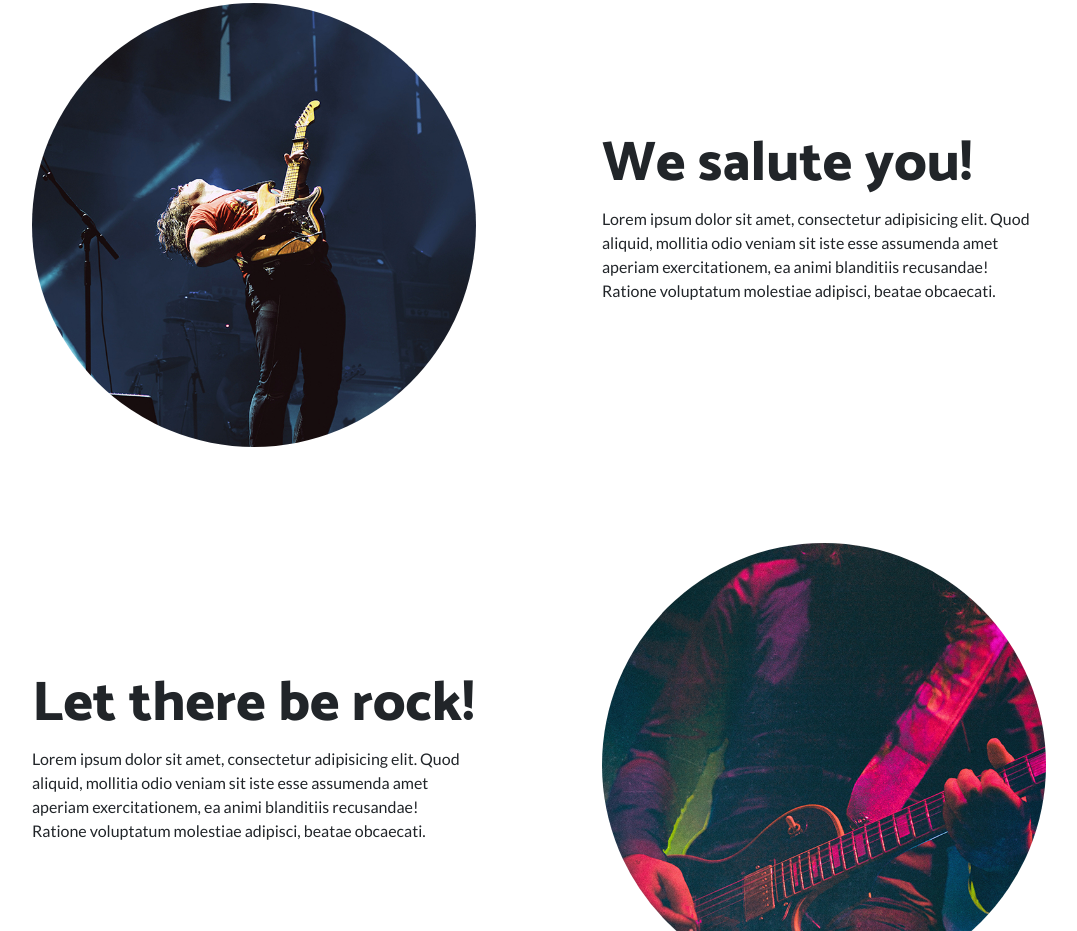
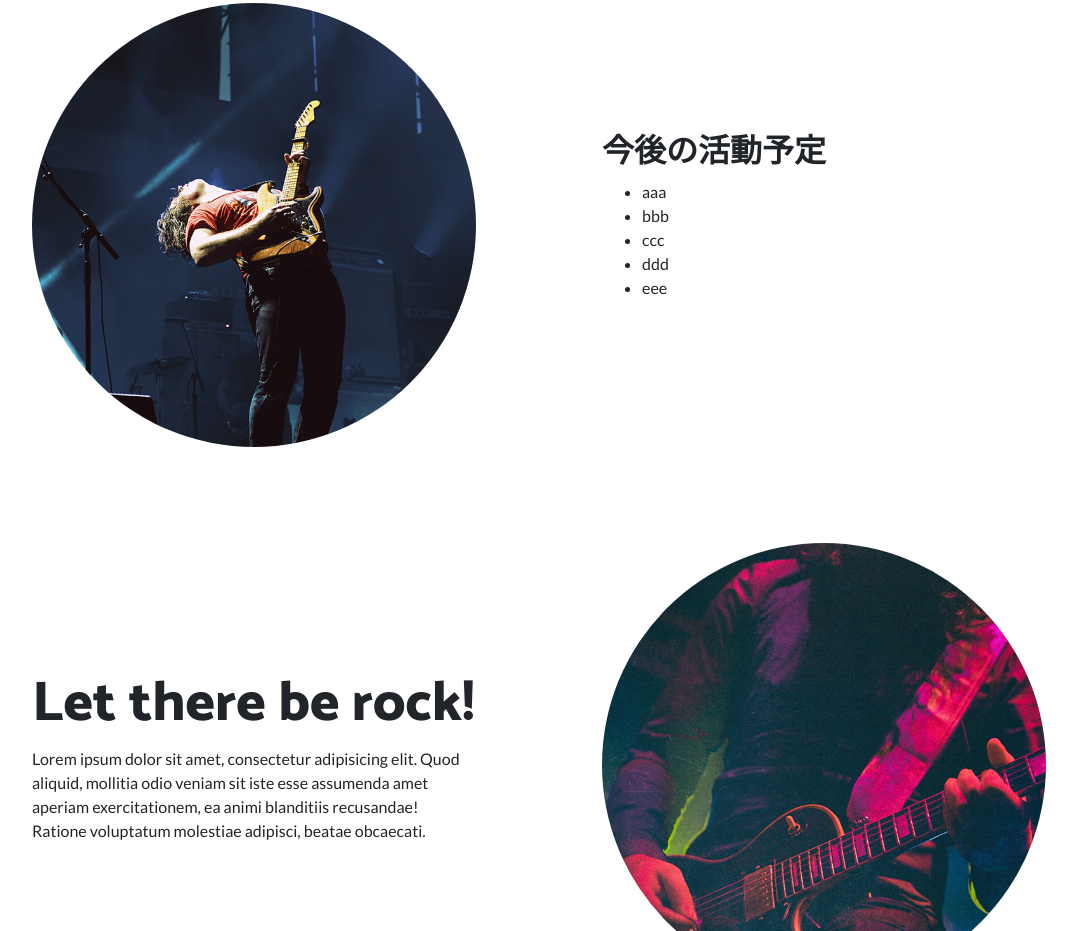
Before and after one commit to nowheretogo/startbootstrap-one-page-wonder-gh-pages, a website: page index.html in a window 1280 px wide. Shown: the part 1172-2103 px from the top of the page, without its empty margins (101-1178 px from the left). Drawn offline with Linux system fonts and the light colour scheme.

Commit message:
update 今後の活動

```diff
--- a/index.html
+++ b/index.html
@@ -84,8 +84,14 @@
           </div>
           <div class="col-lg-6">
             <div class="p-5">
-              <h2 class="display-4">We salute you!</h2>
-              <p>Lorem ipsum dolor sit amet, consectetur adipisicing elit. Quod aliquid, mollitia odio veniam sit iste esse assumenda amet aperiam exercitationem, ea animi blanditiis recusandae! Ratione voluptatum molestiae adipisci, beatae obcaecati.</p>
+              <h2>今後の活動予定</h2>
+                <ul>
+                    <li>aaa</li>
+                    <li>bbb</li>
+                    <li>ccc</li>
+                    <li>ddd</li>
+                    <li>eee</li>
+                </ul>
             </div>
           </div>
         </div>
```
